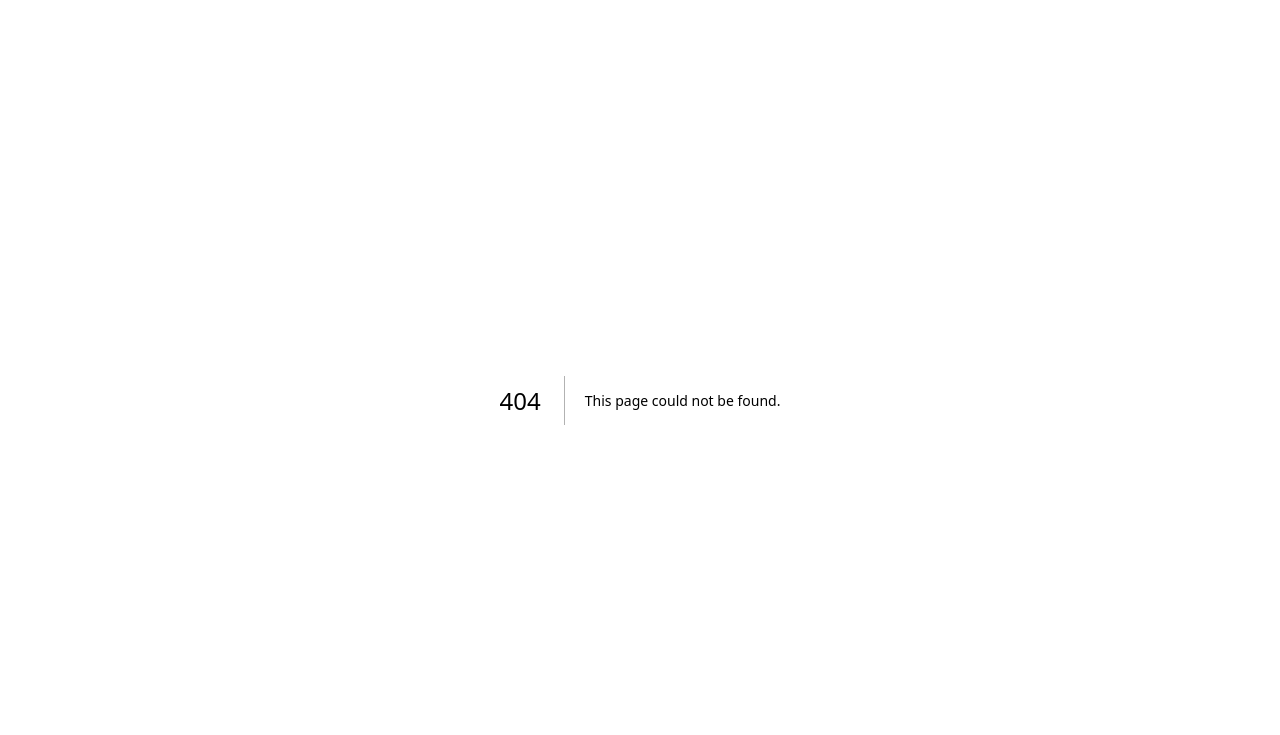
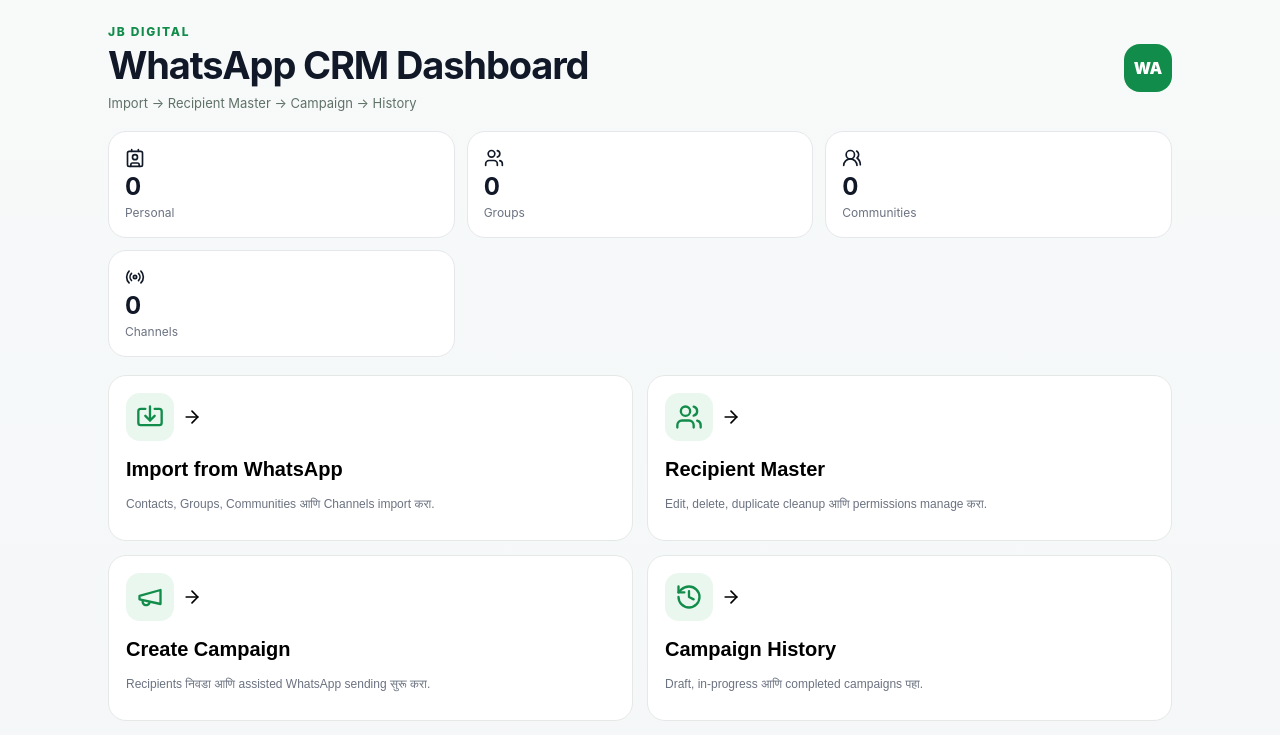
Before and after one commit to jbevents2020-tech/whatsapp-marketing-crm, a Next.js app: page /dashboard in a window 1280 px wide. Before the commit this address had no page. Shown: the top 735 px of the page. Built offline with nearby package versions, Linux system fonts and the light colour scheme.

Commit message:
Add WhatsApp CRM dashboard

```diff
--- /dev/null
+++ b/app/dashboard/page.tsx
@@ -0,0 +1,44 @@
+'use client'
+
+import { useEffect, useState } from 'react'
+import { ArrowRight, Contact, History, Import, Megaphone, Radio, Users, UsersRound } from 'lucide-react'
+
+type RecipientType='personal'|'group'|'community'|'channel'
+type Recipient={id:string,name:string,type:RecipientType,canSend:boolean}
+type CampaignHistory={id:string,title:string,status?:string,selectedIds?:string[],doneIds?:string[]}
+
+export default function Dashboard(){
+ const [recipients,setRecipients]=useState<Recipient[]>([])
+ const [history,setHistory]=useState<CampaignHistory[]>([])
+ useEffect(()=>{
+  setRecipients(JSON.parse(localStorage.getItem('jb-recipients')||'[]'))
+  setHistory(JSON.parse(localStorage.getItem('jb-campaign-history')||'[]'))
+ },[])
+ const personal=recipients.filter(r=>r.type==='personal').length
+ const groups=recipients.filter(r=>r.type==='group').length
+ const communities=recipients.filter(r=>r.type==='community').length
+ const channels=recipients.filter(r=>r.type==='channel').length
+ const completed=history.filter(h=>h.status==='Completed').length
+ const active=history.filter(h=>h.status==='In-progress').length
+ const cards=[
+  {title:'Import from WhatsApp',desc:'Contacts, Groups, Communities आणि Channels import करा.',href:'/import',icon:<Import size={28}/>},
+  {title:'Recipient Master',desc:'Edit, delete, duplicate cleanup आणि permissions manage करा.',href:'/recipients',icon:<Users size={28}/>},
+  {title:'Create Campaign',desc:'Recipients निवडा आणि assisted WhatsApp sending सुरू करा.',href:'/campaign',icon:<Megaphone size={28}/>},
+  {title:'Campaign History',desc:'Draft, in-progress आणि completed campaigns पहा.',href:'/campaign#history',icon:<History size={28}/>},
+ ]
+ return <main className="shell">
+  <header className="topbar"><div><div className="eyebrow">JB DIGITAL</div><h1>WhatsApp CRM Dashboard</h1><div className="source-line">Import → Recipient Master → Campaign → History</div></div><div className="wa-dot">WA</div></header>
+  <section className="stats">
+   <Stat icon={<Contact size={20}/>} label="Personal" value={personal}/>
+   <Stat icon={<Users size={20}/>} label="Groups" value={groups}/>
+   <Stat icon={<UsersRound size={20}/>} label="Communities" value={communities}/>
+   <Stat icon={<Radio size={20}/>} label="Channels" value={channels}/>
+  </section>
+  <section className="campaign-grid">
+   {cards.map(c=><button key={c.href} className="panel" style={{textAlign:'left',cursor:'pointer'}} onClick={()=>location.href=c.href}><div className="group-title"><div className="import-icon">{c.icon}</div><ArrowRight size={20}/></div><h2>{c.title}</h2><p className="muted">{c.desc}</p></button>)}
+   <div className="panel full"><h2>Campaign Summary</h2><div className="stats"><Stat label="Total" value={history.length}/><Stat label="In Progress" value={active}/><Stat label="Completed" value={completed}/></div></div>
+  </section>
+ </main>
+}
+
+function Stat({label,value,icon}:{label:string,value:number,icon?:React.ReactNode}){return <div className="stat"><div>{icon}<strong>{value}</strong><span>{label}</span></div></div>}
```
